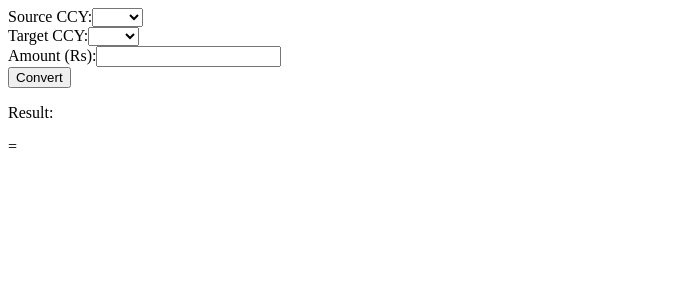
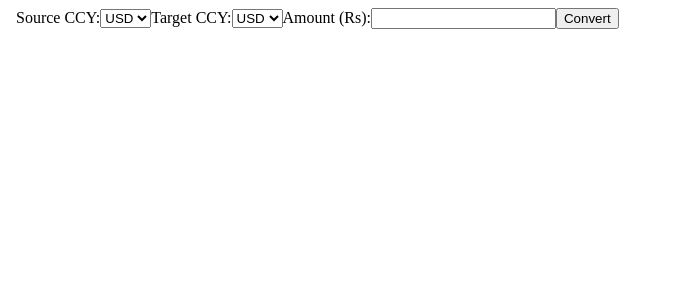
Before and after one commit to iamneo-production/afaebbcaeedbfecabfbeafdceecebdbcfebdbd, an Angular app in the folder angularapp/: page / in a window 1280 px wide. Shown: the top 300 px of the page, without its empty margins (0-674 px from the left). Built offline with nearby package versions, Linux system fonts and the light colour scheme.

Commit message:
Backup Commit

```diff
--- a/angularapp/src/app/app.component.html
+++ b/angularapp/src/app/app.component.html
@@ -1,31 +1,61 @@
-<div>
+<!DOCTYPE html>
+<html lang="en">
+<head>
+    <meta charset="UTF-8">
+    <meta name="viewport" content="width=device-width, initial-scale=1.0">
+    <title>Live Forex Conversion</title>
+</head>
+<body>
+    <form id="forexConverter">
         <label for="fromCurrency">Source CCY:</label>
-    <select id="fromCurrency" [(ngModel)]="fromCurrency">
+        <select id="fromCurrency" name="fromCurrency">
             <option value="USD">USD</option>
             <option value="GBP">GBP</option>
             <option value="INR">INR</option>
         </select>
-  </div>
 
-  <div>
         <label for="toCurrency">Target CCY:</label>
-    <select id="toCurrency" [(ngModel)]="toCurrency">
+        <select id="toCurrency" name="toCurrency">
             <option value="USD">USD</option>
             <option value="GBP">GBP</option>
             <option value="INR">INR</option>
         </select>
-  </div>
 
-  <div>
         <label for="amount">Amount (Rs):</label>
-    <input type="number" id="amount" [(ngModel)]="amount">
-  </div>
+        <input type="number" id="amount" name="amount" min="0" step="0.01" required>
 
-  <div>
-    <button (click)="convertCurrency()">Convert</button>
-  </div>
+        <button type="submit" id="submitButton">Convert</button>
+    </form>
 
-  <div>
-    <p>Result:</p>
-    <p>{{ amount }} {{ fromCurrency }} = {{ convertedAmount | number:'1.2-2' }} {{ toCurrency }}</p>
-  </div>
+    <div id="result"></div>
+
+    <script>
+        // Exchange rates
+        const exchangeRates = {
+            "USD": 1.126735,
+            "GBP": 0.876893,
+            "INR": 79.677056
+        };
+
+        const form = document.getElementById("forexConverter");
+        const resultContainer = document.getElementById("result");
+
+        form.addEventListener("submit", function (e) {
+            e.preventDefault();
+
+            const fromCurrency = document.getElementById("fromCurrency").value;
+            const toCurrency = document.getElementById("toCurrency").value;
+            const amount = parseFloat(document.getElementById("amount").value);
+
+            if (isNaN(amount)) {
+                resultContainer.textContent = "Please enter a valid amount.";
+            } else {
+                const conversionRate = exchangeRates[toCurrency] / exchangeRates[fromCurrency];
+                const convertedAmount = (amount * conversionRate).toFixed(2);
+
+                resultContainer.textContent = `${amount} ${fromCurrency} is equal to ${convertedAmount} ${toCurrency}`;
+            }
+        });
+    </script>
+</body>
+</html>
--- a/angularapp/src/app/app.module.ts
+++ b/angularapp/src/app/app.module.ts
@@ -3,10 +3,12 @@ import { NgModule } from '@angular/core';
 import { FormsModule } from '@angular/forms';
 import { AppRoutingModule } from './app-routing.module';
 import { AppComponent } from './app.component';
+import { ForexConverterComponent } from './forex-converter/forex-converter.component';
 
 @NgModule({
   declarations: [
-    AppComponent
+    AppComponent,
+    ForexConverterComponent
   ],
   imports: [
     BrowserModule,
--- /dev/null
+++ b/angularapp/src/app/forex-converter/forex-converter.component.html
@@ -0,0 +1,30 @@
+<p>forex-converter works!</p>
+<h2>Forex Converter</h2>
+
+<form #app="ngForm" (ngSubmit)="convertCurrency(app)">
+  <label for="fromCurrency">Source CCY:</label>
+  <select name="fromCurrency" ngModel>
+    <option value="USD">USD</option>
+    <option value="GBP">GBP</option>
+    <option value="INR">INR</option>
+  </select>
+  <br>
+
+  <label for="toCurrency">Target CCY:</label>
+  <select name="toCurrency" ngModel>
+    <option value="USD">USD</option>
+    <option value="GBP">GBP</option>
+    <option value="INR">INR</option>
+  </select>
+  <br>
+
+  <label for="amount">Amount (Rs):</label>
+  <input type="number" name="amount" ngModel required>
+  <br>
+
+  <button type="submit" [disabled]="!app.form.valid">Convert</button>
+</form>
+
+<div *ngIf="convertedAmount !== undefined" id="result">
+  {{ resultMessage }}
+</div>
```
Also changed, not shown: angularapp/src/app/forex-converter/forex-converter.component.ts (added, +10 -0 lines), angularapp/src/app/forex-converter/forex-converter.component.css (added), 1 other file (tests, documents, lock files or other folders). Lines whose indentation alone changed are shown as unchanged.
